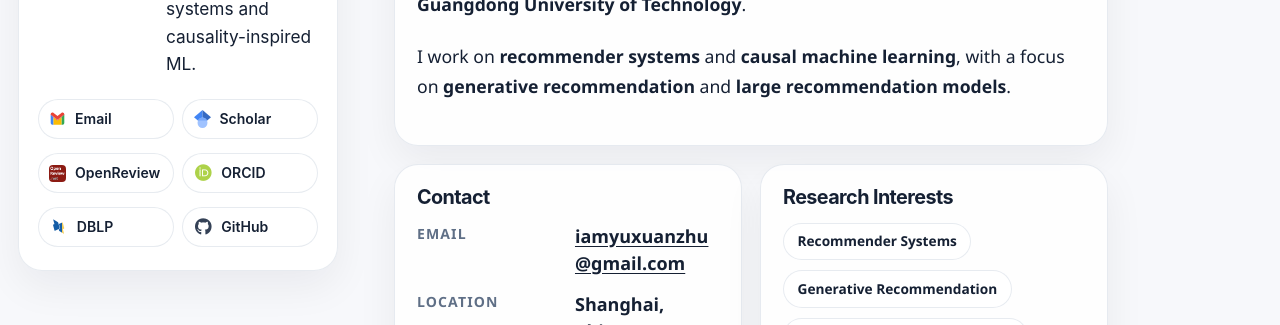
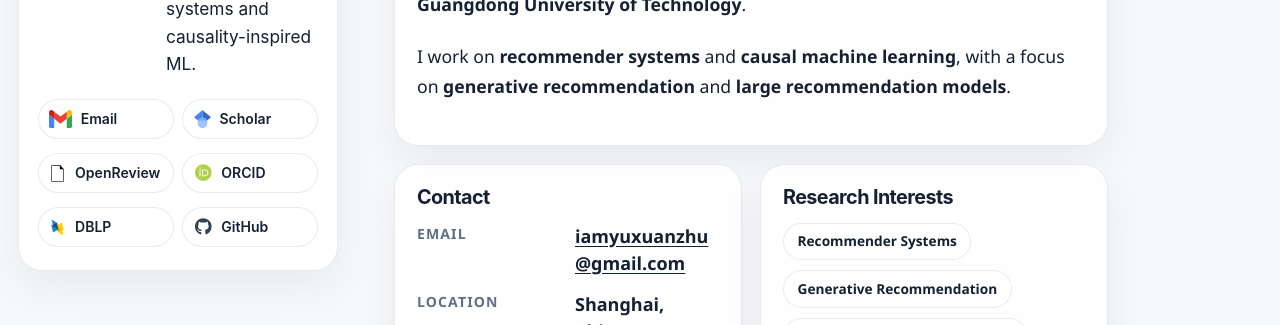
Before and after one commit to EthanChu7/yuxuan.zhu.github.io, a Jekyll site: the page built from _pages/about.md, in a window 1280 px wide. Shown: the part 273-598 px from the top of the page. Built offline with Jekyll 4.4.1, drawn with Linux system fonts in a browser that asks for light colours; some web fonts are replaced; a script bundle is joined from its source files by our own code; library files that are not in the unit come from our copies.

Commit message:
Use provided profile icon assets

```diff
--- a/_includes/author-profile.html
+++ b/_includes/author-profile.html
@@ -28,13 +28,13 @@
         <li><a href="{{ author.googlescholar }}"><img src="{{ base_path }}/images/google-scholar-modern.svg" alt="" class="author-link-icon author-link-icon--scholar" /><span>Scholar</span></a></li>
       {% endif %}
       {% if author.openreview %}
-        <li><a href="{{ author.openreview }}"><img src="{{ base_path }}/images/openreview-logo.png" alt="" class="author-link-icon author-link-icon--openreview" /><span>OpenReview</span></a></li>
+        <li><a href="{{ author.openreview }}"><img src="{{ base_path }}/images/openreview.png" alt="" class="author-link-icon author-link-icon--openreview" /><span>OpenReview</span></a></li>
       {% endif %}
       {% if author.orcid %}
         <li><a href="{{ author.orcid }}"><i class="ai ai-orcid" aria-hidden="true"></i><span>ORCID</span></a></li>
       {% endif %}
       {% if author.dblp %}
-        <li><a href="{{ author.dblp }}"><i class="ai ai-dblp" aria-hidden="true"></i><span>DBLP</span></a></li>
+        <li><a href="{{ author.dblp }}"><img src="{{ base_path }}/images/dblp.png" alt="" class="author-link-icon author-link-icon--dblp" /><span>DBLP</span></a></li>
       {% endif %}
       {% if author.github %}
         <li><a href="https://github.com/{{ author.github }}"><i class="fab fa-github" aria-hidden="true"></i><span>GitHub</span></a></li>
```
Also changed, not shown: images/dblp.png (added), images/gmail.svg, images/openreview.png (added).
